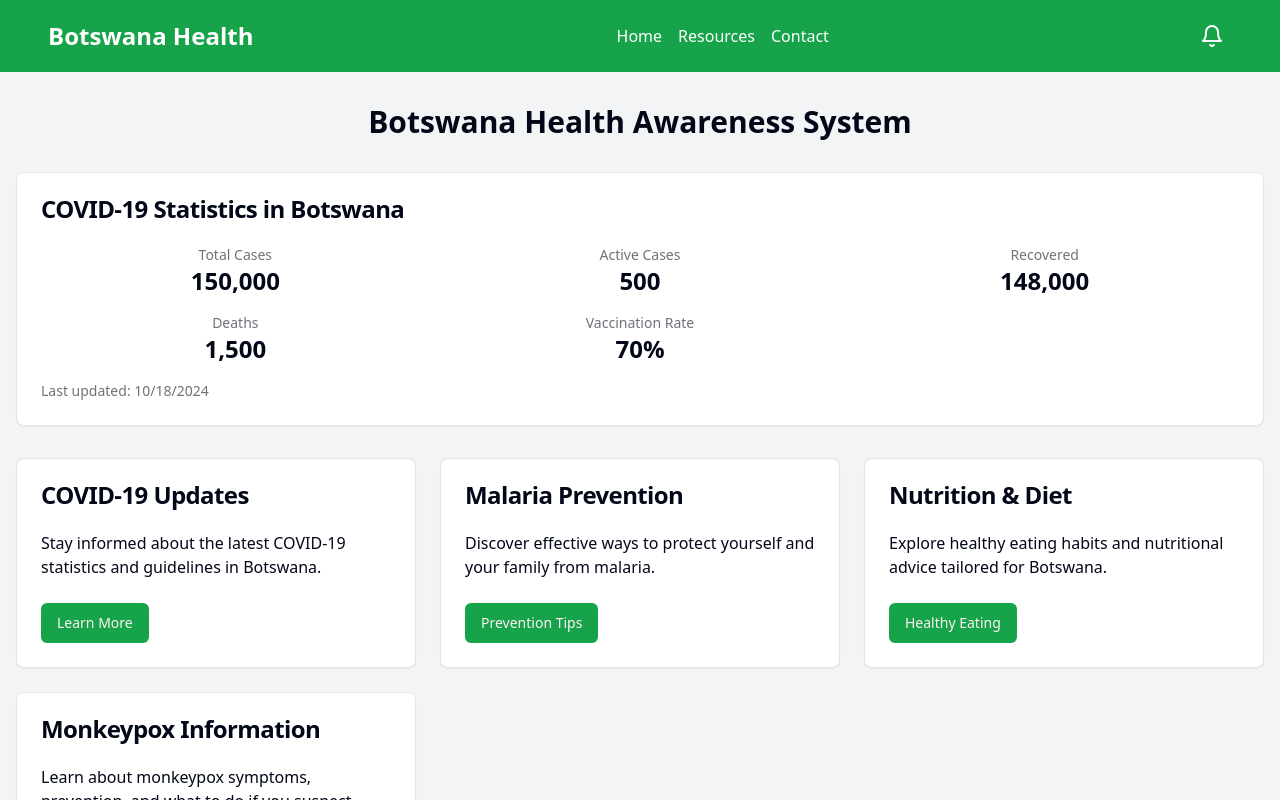
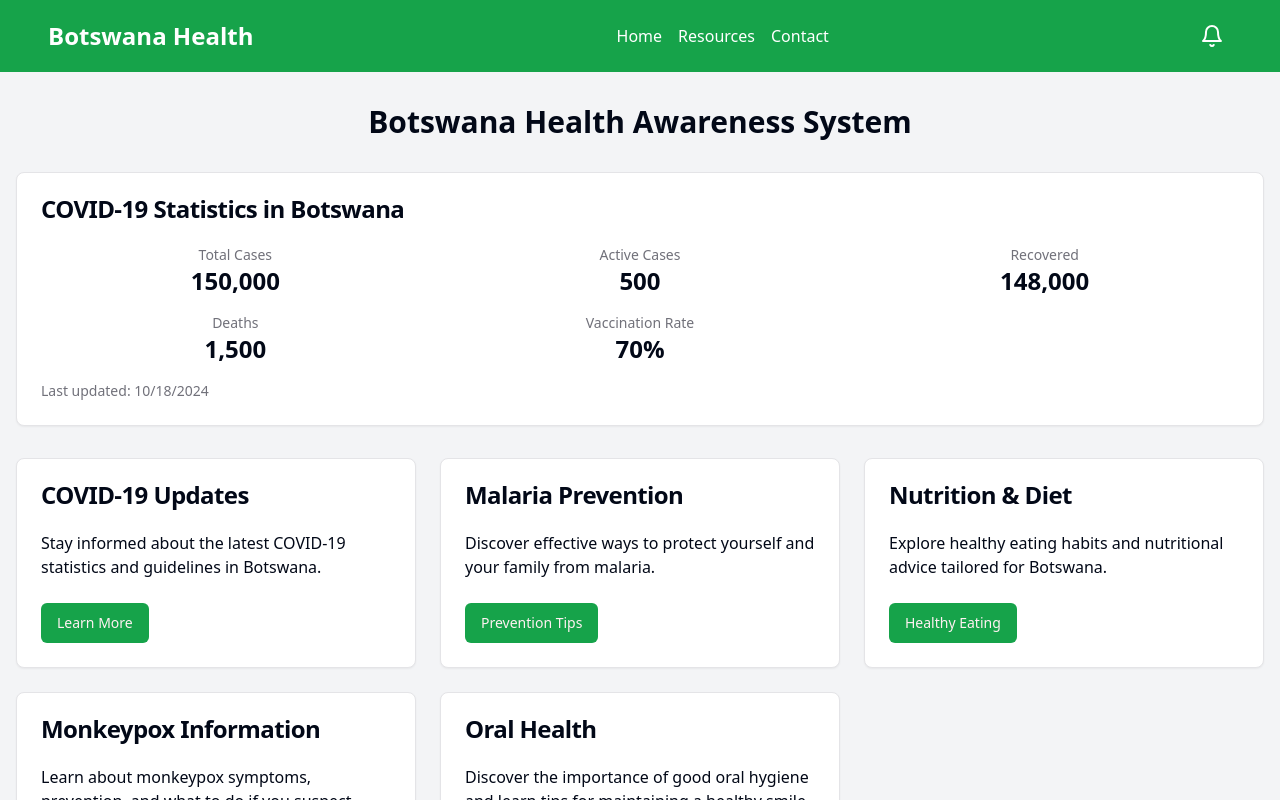
Before and after one commit to Lucamok/healthy-botswana, a React (Vite) app: page / in a window 1280 px wide. Shown: the top 800 px of the page. Built offline with nearby package versions, Linux system fonts and the light colour scheme.

Commit message:
Add oral health card component
Implemented a new component for displaying information related to oral health within the system. This addition enhances the overall health awareness resources available to users.
[skip gpt_engineer]

```diff
--- a/src/pages/Index.tsx
+++ b/src/pages/Index.tsx
@@ -36,6 +36,12 @@ const Index = () => {
             linkText="Monkeypox Facts"
             linkUrl="/monkeypox"
           />
+          <InfoCard
+            title="Oral Health"
+            content="Discover the importance of good oral hygiene and learn tips for maintaining a healthy smile."
+            linkText="Dental Care Tips"
+            linkUrl="/oral-health"
+          />
         </div>
         <ResourceList />
       </main>
```
